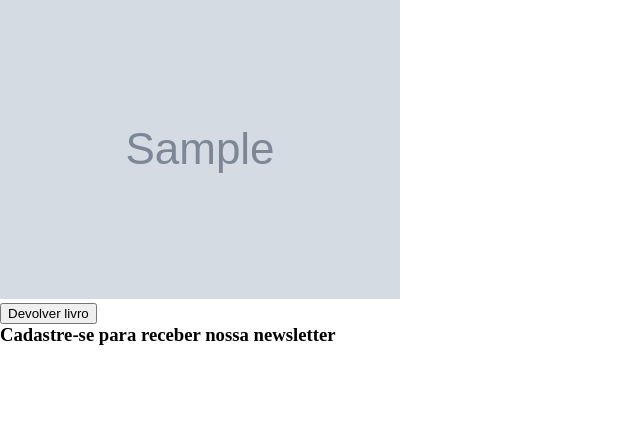
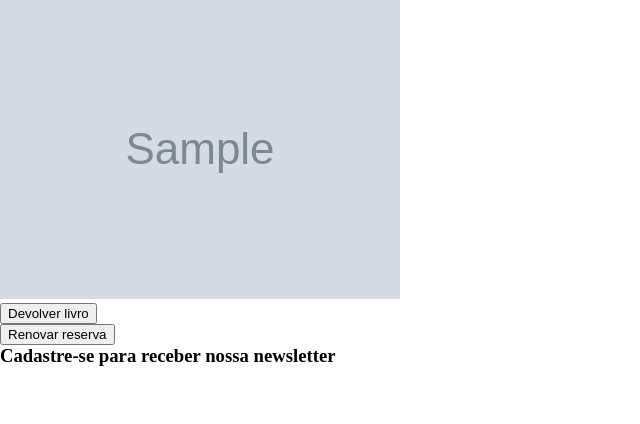
Before and after one commit to ericsanto/biblioteca_django, a Django app: template reserve/templates/list_book_reserve.html in a window 1280 px wide. Shown: the part 159-583 px from the top of the page, without its empty margins (0-640 px from the left). Run offline with Django 3.2, Linux system fonts and the light colour scheme; the template is opened without the code that fills it: most values are stand-ins (such as "Sample title", 1, 10 or a date in 2020); grey boxes marked "Sample" are stand-in pictures; some libraries are stand-ins or nearby versions.

Commit message:
Adicionando botão que aciona a view renew_reserve_book

```diff
--- a/reserve/templates/list_book_reserve.html
+++ b/reserve/templates/list_book_reserve.html
@@ -17,6 +17,14 @@
           {% csrf_token %}
           <button type="submit">Devolver livro</button>
         </form>
+
+        {% if not book.renew_book %}
+        <form action="{% url 'renew_reserve' book.pk %}" method="post">
+          {% csrf_token %}
+
+          <button type="submit">Renovar reserva</button>
+        </form>
+        {% endif %}
         {% endif %}
     </div>
     {% endfor %}
```
